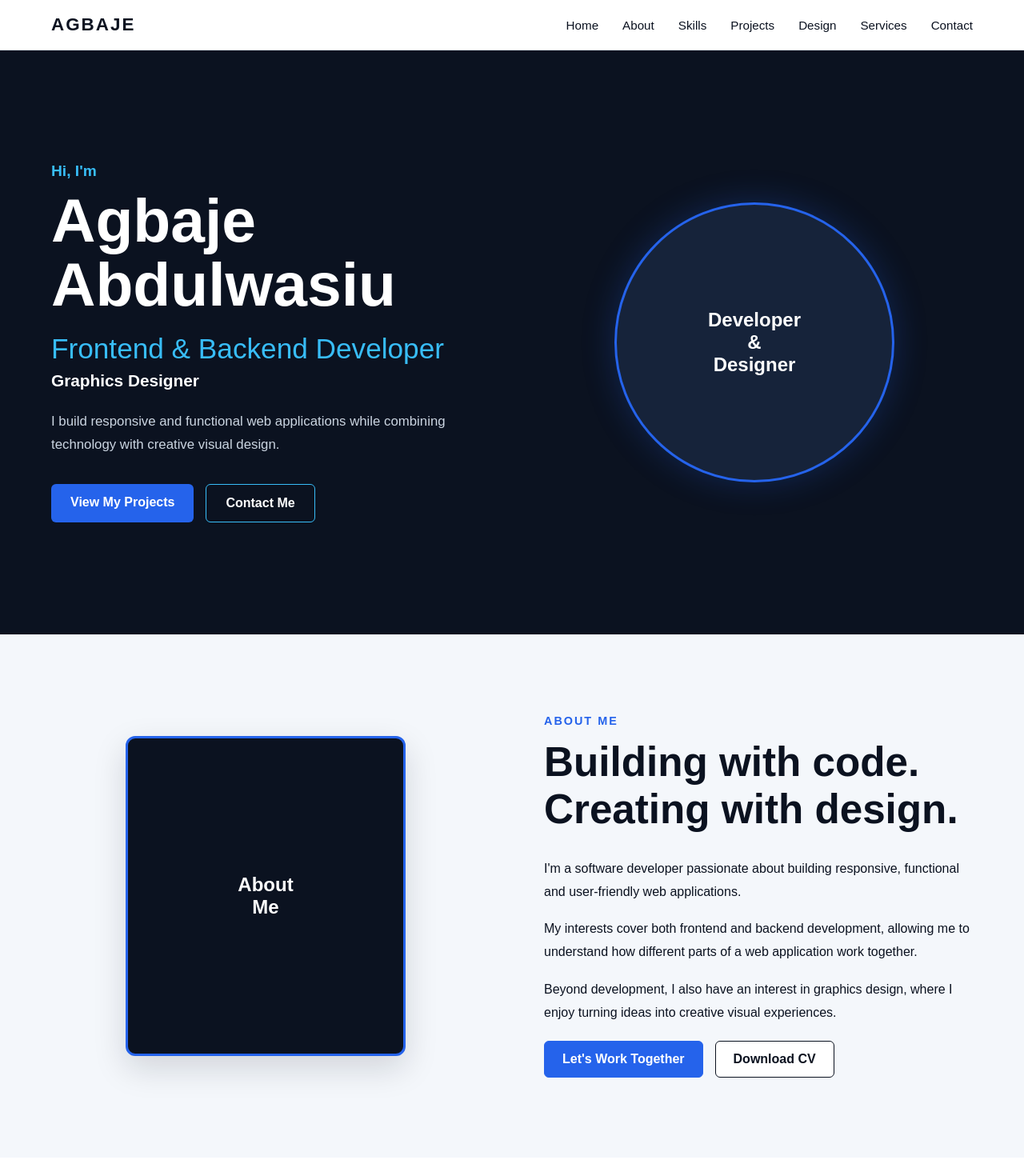
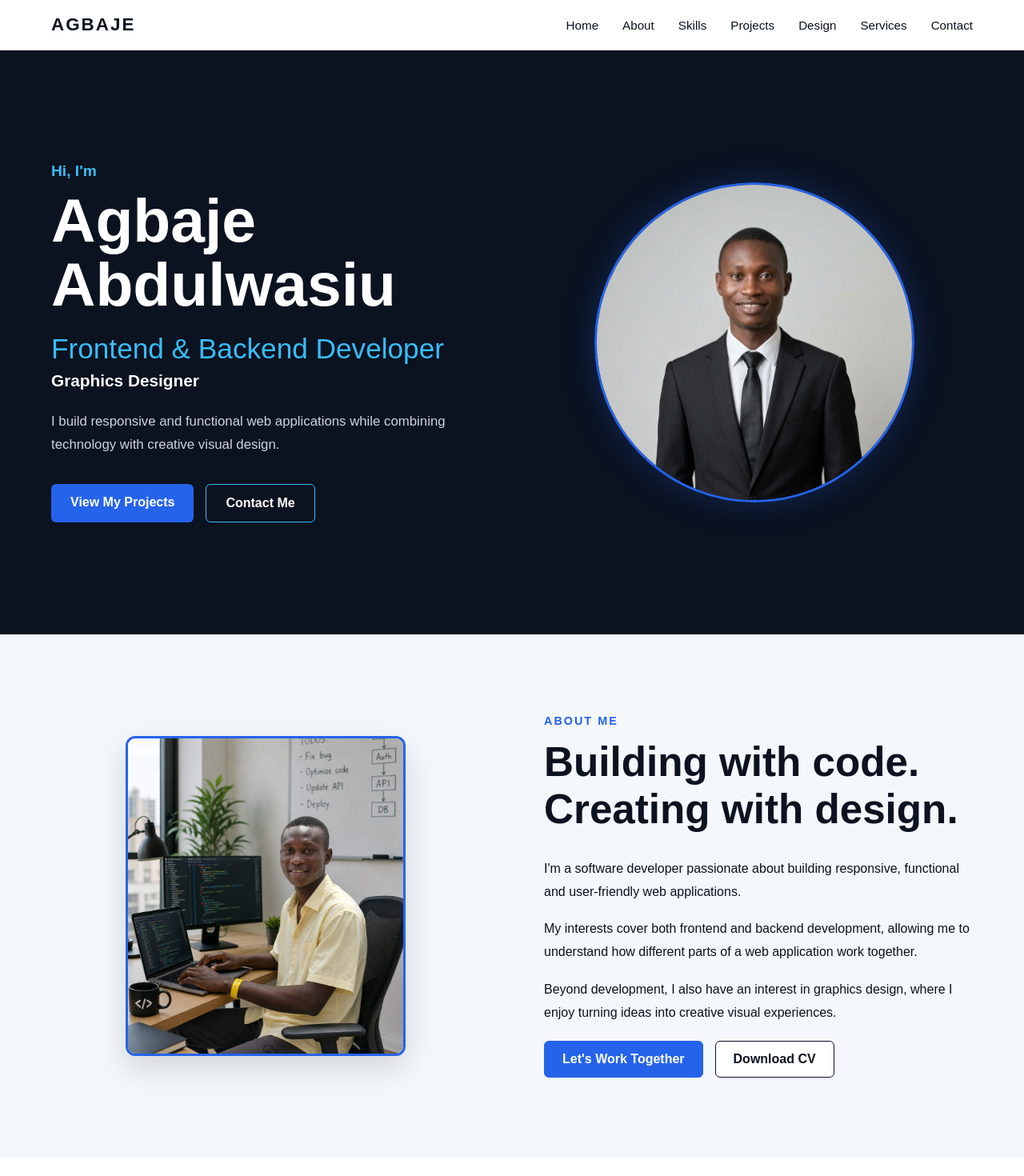
Before and after one commit to Olakiitan20/agbaje-portfolio, a React (Vite) app: page / in a window 1280 px wide. Shown: the top 1470 px of the page at 80% size. Built offline with nearby package versions, Linux system fonts and the light colour scheme.

Commit message:
Add profile photos to hero and about

```diff
--- a/src/components/About.css
+++ b/src/components/About.css
@@ -39,6 +39,22 @@
   font-weight: 700;
 
   box-shadow: 0 15px 40px rgba(11, 18, 32, 0.15);
+}
+
+.about-image-container {
+  width: 350px;
+  height: 400px;
+  overflow: hidden;
+  border-radius: 12px;
+  border: 3px solid var(--electric-blue);
+  box-shadow: 0 15px 40px rgba(11, 18, 32, 0.15);
+}
+
+.about-image-container img {
+  width: 100%;
+  height: 100%;
+  object-fit: cover;
+  display: block;
 }
 
 /* About Content */
@@ -111,6 +127,12 @@
 
 /* Mobile */
 @media (max-width: 768px) {
+  .about-image-container {
+  width: 260px;
+  height: 300px;
+  margin: 0 auto;
+  }
+
   .about {
     padding: 70px 0;
   }
--- a/src/components/About.jsx
+++ b/src/components/About.jsx
@@ -7,9 +7,11 @@ function About() {
 
         {/* About Image */}
         <div className="about-image">
-          <div className="about-placeholder">
-            <span>About</span>
-            <span>Me</span>
+          <div className="about-image-container">
+            <img
+              src="/images/about.jpeg"
+              alt="Agbaje Abdulwasiu"
+            />
           </div>
         </div>
 
--- a/src/components/Hero.css
+++ b/src/components/Hero.css
@@ -121,8 +121,29 @@
   box-shadow: 0 0 40px rgba(37, 99, 235, 0.25);
 }
 
+.hero-image {
+  width: 400px;
+  height: 400px;
+  border-radius: 50%;
+  overflow: hidden;
+  border: 3px solid var(--electric-blue);
+  box-shadow: 0 0 40px rgba(37, 99, 235, 0.25);
+}
+
+.hero-image img {
+  width: 100%;
+  height: 150%;
+  object-fit: cover;
+  display: block;
+}
+
 /* Tablet */
 @media (max-width: 900px) {
+  .hero-image {
+  width: 280px;
+  height: 280px;
+  margin: 0 auto;
+  }
   .hero-container {
     gap: 40px;
   }
--- a/src/components/Hero.jsx
+++ b/src/components/Hero.jsx
@@ -36,10 +36,8 @@ function Hero() {
         </div>
 
         <div className="hero-visual">
-          <div className="hero-placeholder">
-            <span>Developer</span>
-            <span>&</span>
-            <span>Designer</span>
+          <div className="hero-image">
+            <img src="/images/profile.jpg" alt="Agbaje Abdulwasiu" />
           </div>
         </div>
       </div>
```
Also changed, not shown: public/images/about.jpeg (added), public/images/profile.jpg (added).
